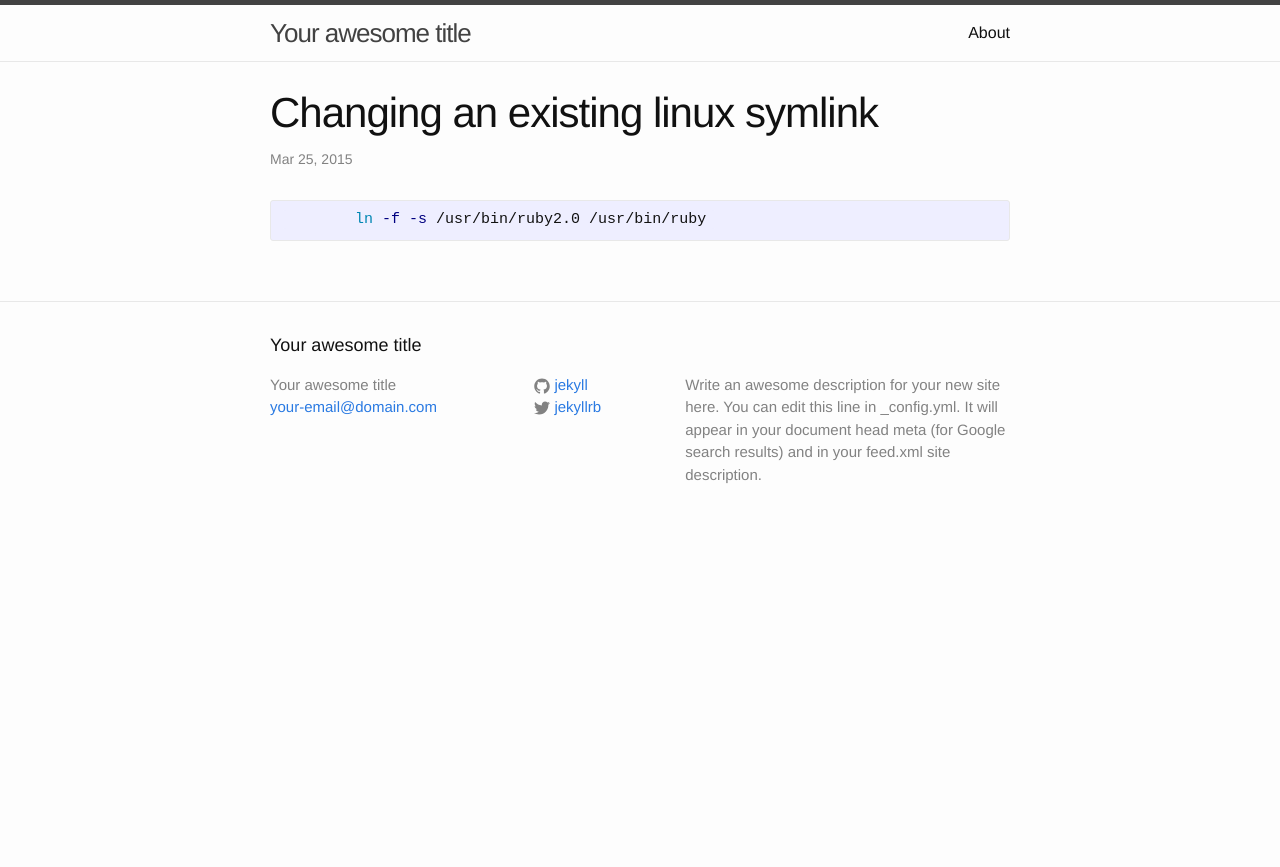
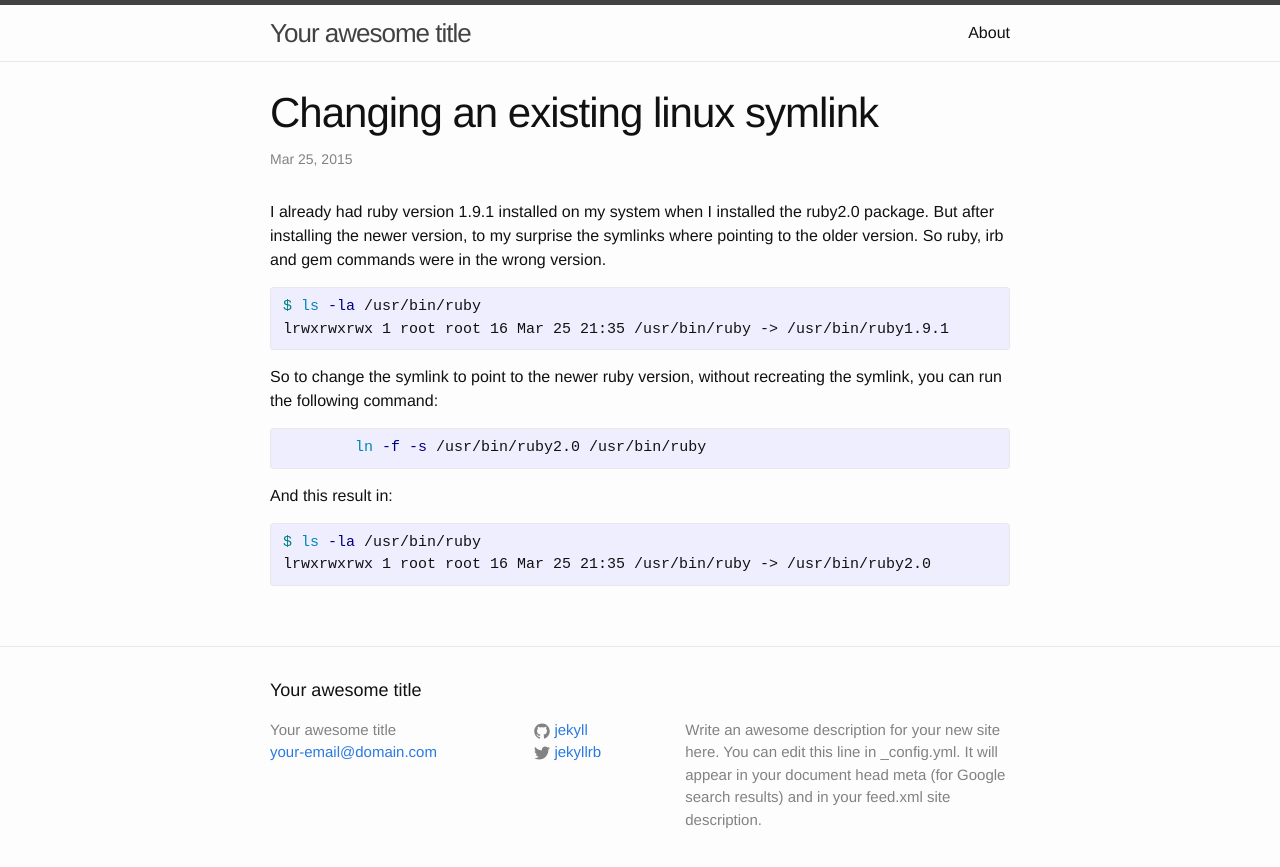
Before and after one commit to GabrielNicolasAvellaneda/GabrielNicolasAvellaneda.github.io, a Jekyll site: the page built from _posts/2015-03-25-changing-an-existing-linux-symlink.markdown, in a window 1280 px wide. Shown: the top 867 px of the page. Built offline with Jekyll 4.4.1, drawn with Linux system fonts in a browser that asks for light colours.

Commit message:
Updated the first post

```diff
--- a/_posts/2015-03-25-changing-an-existing-linux-symlink.markdown
+++ b/_posts/2015-03-25-changing-an-existing-linux-symlink.markdown
@@ -5,8 +5,22 @@ date:   2015-03-25 21:42:10
 categories: jekyll update
 ---
 
+I already had ruby version 1.9.1 installed on my system when I installed the ruby2.0 package. But after installing the newer version, to my surprise the symlinks where pointing to the older version. So ruby, irb and gem commands were in the wrong version.
+
+{% highlight bash %}
+$ ls -la /usr/bin/ruby
+lrwxrwxrwx 1 root root 16 Mar 25 21:35 /usr/bin/ruby -> /usr/bin/ruby1.9.1
+{% endhighlight %}
+
+So to change the symlink to point to the newer ruby version, without recreating the symlink, you can run the following command:
 {% highlight bash %}
 	ln -f -s /usr/bin/ruby2.0 /usr/bin/ruby
+{% endhighlight %}
+
+And this result in:
+{% highlight bash %}
+$ ls -la /usr/bin/ruby
+lrwxrwxrwx 1 root root 16 Mar 25 21:35 /usr/bin/ruby -> /usr/bin/ruby2.0
 {% endhighlight %}
 
 [jekyll]:      http://jekyllrb.com
```
Also changed, not shown: index.html (deleted, +0 -23 lines).
